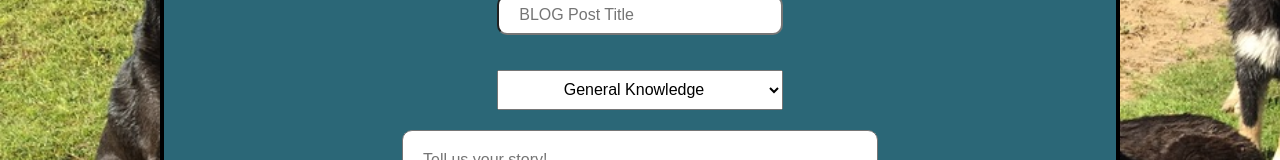
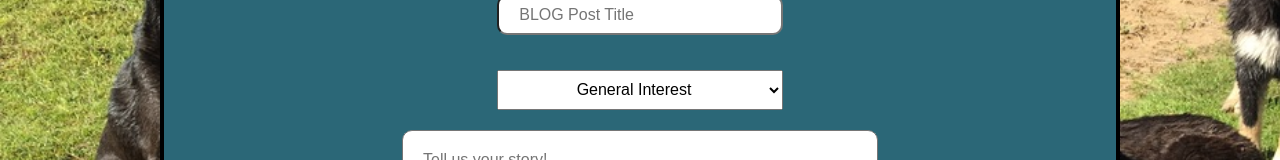
Before and after one commit to k9paws/gary-rosen-project3, a React (Create React App) app: page /form in a window 1280 px wide. Shown: the part 316-476 px from the top of the page. Built offline with nearby package versions, Linux system fonts and the light colour scheme; no server answers; the database is empty.

Commit message:
Changed dropdown menu options

```diff
--- a/src/components/BlogPosts.js
+++ b/src/components/BlogPosts.js
@@ -50,16 +50,15 @@ const BlogPosts = () => {
             className="categorySelectMenu"
           >
             <option value="">All Categories</option>
-            <option value="General Knowledge">General Knowledge</option>
+            <option value="General Interest">General Interest</option>
             <option value="Training Tools">Training Tools</option>
+            <option value="Training Tips">Training Tips</option>
             <option value="Problem Behaviour">Problem Behaviour</option>
-            <option value="Training Tips">Training Tips</option>
             <option value="Breeds">Breeds</option>
             <option value="Puppies">Puppies</option>
             <option value="Strange Stories">Strange Stories</option>
             <option value="Success Stories">Success Stories</option>
-            <option value="Dog Packs">Dog Packs</option>
-            <option value="FAQ">FAQ</option>
+            <option value="Fun Stories">Fun Stories</option>
           </select>
 
           <ul>
--- a/src/components/FormPage.js
+++ b/src/components/FormPage.js
@@ -96,16 +96,15 @@
               value={categoryInput}
               className="postFormDropDown"
             >
-              <option value="General Knowledge">General Knowledge</option>
+              <option value="General Interest">General Interest</option>
               <option value="Training Tools">Training Tools</option>
+              <option value="Training Tips">Training Tips</option>
               <option value="Problem Behaviour">Problem Behaviour</option>
-              <option value="Training Tips">Training Tips</option>
               <option value="Breeds">Breeds</option>
               <option value="Puppies">Puppies</option>
               <option value="Strange Stories">Strange Stories</option>
               <option value="Success Stories">Success Stories</option>
-              <option value="Dog Packs">Dog Packs</option>
-              <option value="FAQ">FAQ</option>
+              <option value="Fun Stories">Fun Stories</option>
             </select>
 
             <label htmlFor="blogPostContent"></label>
--- a/src/styles/App.scss
+++ b/src/styles/App.scss
@@ -210,16 +210,6 @@ h5 {
   padding: 30px 0;
 }
 
-.blogPostComment {
-  background: url(../assets/blogFormImage3.jpeg);
-  background-repeat: no-repeat;
-  background-size: cover;
-  padding: 50px 0;
-
-  h2 {
-    padding: 40px 0;
-  }
-}
 
 // All BLOG Posts Styling
 
--- a/src/styles/_newPost.scss
+++ b/src/styles/_newPost.scss
@@ -1,6 +1,18 @@
 .blogForm {
   width: 75%;
   margin: 0 auto;
+}
+
+
+.blogPostComment {
+  background: url(../assets/blogFormImage3.jpeg);
+  background-repeat: no-repeat;
+  background-size: cover;
+  padding: 50px 0;
+
+  h2 {
+    padding: 40px 0;
+  }
 }
 
 .postFormDropDown {
```
